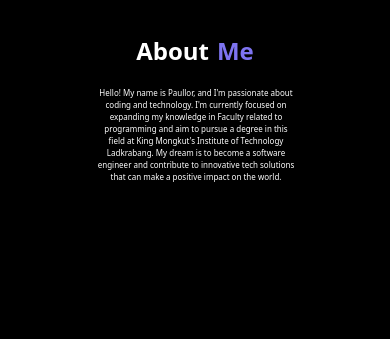
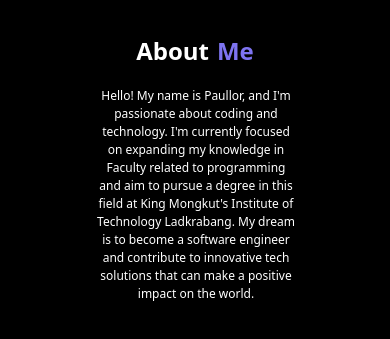
Before and after one commit to Paullor08/Portfolio_Pongthum, a website: page aboutme.html in a window 390 px wide. Shown: the part 349-688 px from the top of the page. Drawn offline with nearby package versions, Linux system fonts and the light colour scheme.

Commit message:
responsive fix8

```diff
--- a/aboutme.html
+++ b/aboutme.html
@@ -62,7 +62,7 @@
             Me
           </h1>
         </div>
-          <p class="font-medium text-white text-center w-[200px] text-[8px] ml-[170px] mt-[20px] lg:w-[300px] lg:ml-[125px] lg:text-sm">
+          <p class="font-medium text-white text-center w-[200px] text-[12px] ml-[170px] mt-[20px] lg:w-[300px] lg:ml-[125px] lg:text-sm">
             Hello! My name is Paullor, and I'm passionate about coding and technology. I'm currently focused on expanding
             my knowledge in Faculty related to programming and aim to pursue a degree in this field at King Mongkut's
             Institute of Technology Ladkrabang. My dream is to become a software engineer and contribute to innovative
```
